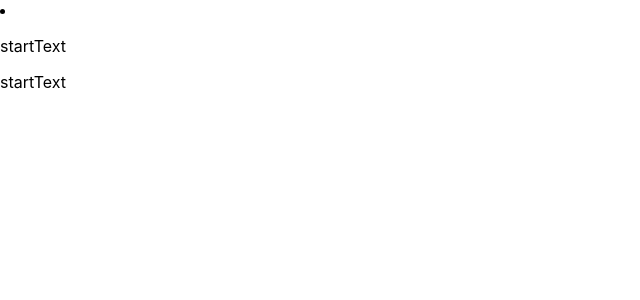
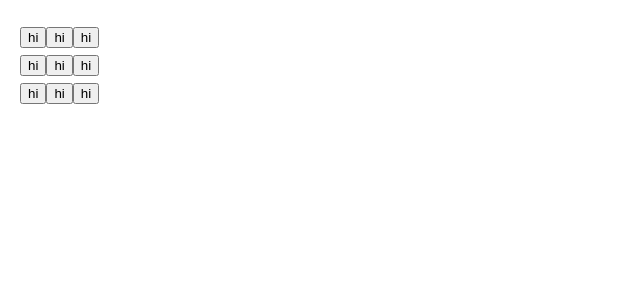
Before and after one commit to ace-jc/Grid-Test, a React (Create React App) app: page / in a window 1280 px wide. Shown: the top 300 px of the page, without its empty margins (0-640 px from the left). Built offline with nearby package versions, Linux system fonts and the light colour scheme.

Commit message:
made working (updating) react array.. hardcoded to a specific size.. updates based on hover state

```diff
--- a/src/App.js
+++ b/src/App.js
@@ -1,15 +1,6 @@
 import React from 'react';
 import logo from './logo.svg';
 import './App.css';
-
-
-// function IndividualSquare(props){
-//   console.log("IndividualSquare props: " + props);
-  // return(
-  //   <p
-  //     style={props.linkStyle}>{props.value}</p>
-  // );
-// }
 
 
 class IndividualSquare extends React.Component {
@@ -31,7 +22,7 @@ class IndividualSquare extends React.Component {
       buttonText = "hi"
     } else {
       linkStyle = {color: '#000'}
-      buttonText = "ho"
+      buttonText = "hi"
     }
     this.setState({
       hovering: !this.state.hovering,
@@ -42,10 +33,9 @@ class IndividualSquare extends React.Component {
 
   render(){
     return(
-      <p
-        style={this.state.updatedStyle}
-        onMouseEnter = {() => this.mouseToggle()}
-        onMouseLeave = {() => this.mouseToggle()}> {this.state.text} </p>
+      <button style={this.state.updatedStyle} onMouseEnter = {() => this.mouseToggle()} onMouseLeave = {() => this.mouseToggle()}>
+        {this.state.text}
+      </button>
     );
   }
 }
@@ -60,7 +50,7 @@ class GridArray extends React.Component{
   renderIndividualSquare(i) {
     return (
       <IndividualSquare
-        value = {"startText"}
+        value = {"hi"}
         onMouseEnter = {() => this.onMouseEnter()}
         onMouseLeave = {() => this.onMouseLeave()}
       />
@@ -103,18 +93,10 @@ class App extends React.Component{
 
   render() {
    return(
-     <li>
-       <IndividualSquare
-         value = {"startText"}
+       <GridArray
          onMouseEnter = {() => this.onMouseEnter()}
          onMouseLeave = {() => this.onMouseLeave()}
        />
-         <IndividualSquare
-           value = {"startText"}
-           onMouseEnter = {() => this.onMouseEnter()}
-           onMouseLeave = {() => this.onMouseLeave()}
-         />
-     </li>
  	  );
   }
 }
--- a/src/index.css
+++ b/src/index.css
@@ -1,18 +1,23 @@
 body {
-  margin: 0;
-  font-family: -apple-system, BlinkMacSystemFont, "Segoe UI", "Roboto", "Oxygen",
-    "Ubuntu", "Cantarell", "Fira Sans", "Droid Sans", "Helvetica Neue",
-    sans-serif;
-  -webkit-font-smoothing: antialiased;
-  -moz-osx-font-smoothing: grayscale;
+  font: 24px "Century Gothic", Futura, sans-serif;
+  margin: 20px;
 }
 
-code {
-  font-family: source-code-pro, Menlo, Monaco, Consolas, "Courier New",
-    monospace;
+ol, ul {
+  padding-left: 30px;
 }
 
-.IndividualSquare {
+.grid-row:after {
+  clear: both;
+  content: "";
+  display: table;
+}
+
+.status {
+  margin-bottom: 10px;
+}
+
+.individualSquare {
   background: #fff;
   border: 2px solid #999;
   float: left;
@@ -26,3 +31,21 @@ code {
   text-align: center;
   width: 80px;
 }
+
+
+.individualSquare:focus {
+  outline: none;
+}
+
+.kbd-navigation .square:focus {
+  background: #ddd;
+}
+
+.app {
+  display: flex;
+  flex-direction: row;
+}
+
+.app-info {
+  margin-left: 20px;
+}
```
